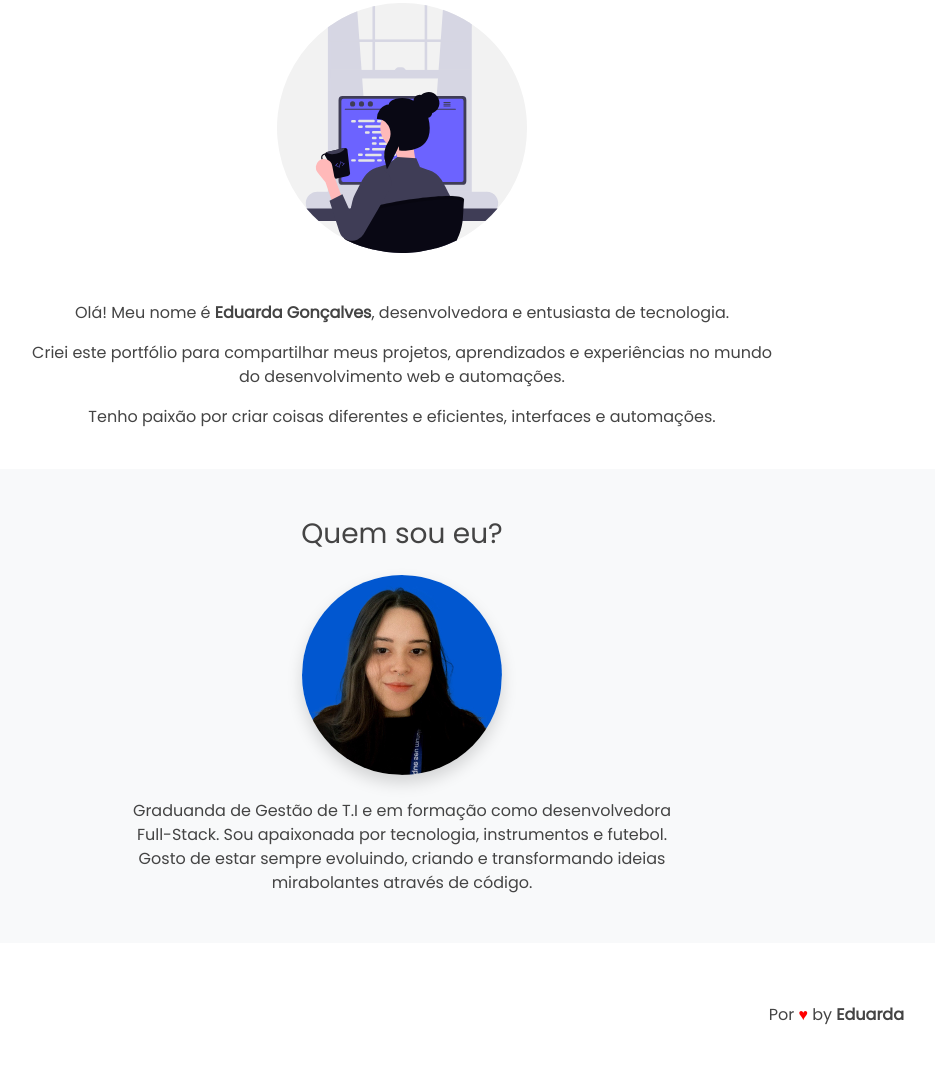
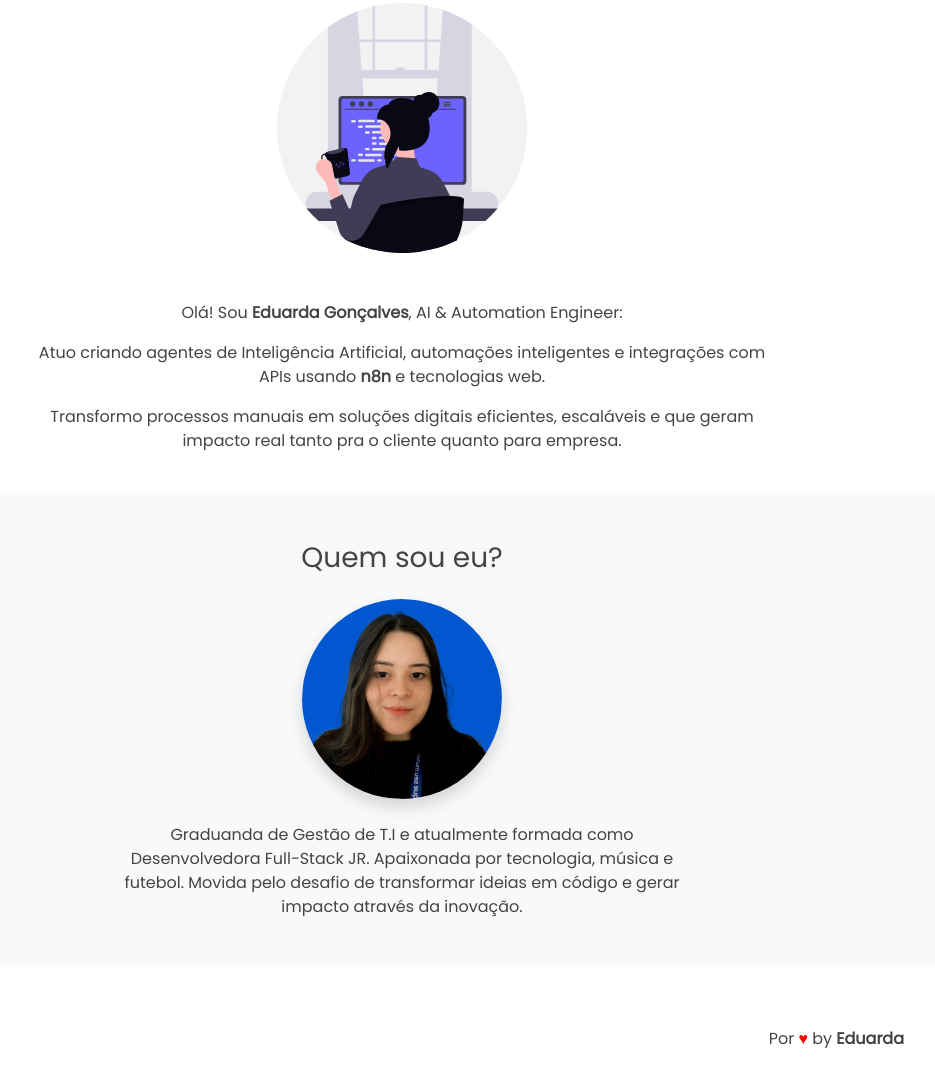
Before and after one commit to eduardaburityg/portifolio, a plain HTML site: page about.html in a window 1280 px wide. Shown: the part 232-1318 px from the top of the page, without its empty margins (238-1173 px from the left). Drawn offline with nearby package versions, Linux system fonts and the light colour scheme.

Commit message:
Atualização do portfólio: novo currículo + textos revisados

```diff
--- a/about.html
+++ b/about.html
@@ -3,7 +3,7 @@
 
 <head>
     <meta charset="UTF-8">
-    <title>Sobre | Eduarda Burity</title>
+    <title>Sobre | Eduarda Gonçalves</title>
     <meta name="viewport" content="width=device-width, initial-scale=1.0, shrink-to-fit=yes">
     <link rel="stylesheet" href="https://cdnjs.cloudflare.com/ajax/libs/animate.css/3.7.2/animate.min.css">
     <link rel="stylesheet" href="https://stackpath.bootstrapcdn.com/bootstrap/4.4.1/css/bootstrap.min.css">
@@ -52,20 +52,21 @@
 <section class="py-4" style="max-width: 900px; margin: 0 auto;">
     <div class="row justify-content-center">
         <div class="col-md-10 text-center">
-                <p data-aos="fade-up">Olá! Meu nome é <strong>Eduarda Gonçalves</strong>, desenvolvedora e entusiasta de tecnologia.</p>
-                <p data-aos="fade-up" data-aos-delay="100">Criei este portfólio para compartilhar meus projetos, aprendizados e experiências no mundo do desenvolvimento web e automações.</p>
-                <p data-aos="fade-up" data-aos-delay="200">Tenho paixão por criar coisas diferentes e eficientes, interfaces e automações.</p>
+            <p data-aos="fade-up">Olá! Sou <strong>Eduarda Gonçalves</strong>, AI & Automation Engineer:</p>
+            <p data-aos="fade-up" data-aos-delay="100">Atuo criando agentes de Inteligência Artificial, automações inteligentes e integrações com APIs usando <strong>n8n</strong> e tecnologias web.</p>
+            <p data-aos="fade-up" data-aos-delay="200">Transformo processos manuais em soluções digitais eficientes, escaláveis e que geram impacto real tanto pra  o cliente quanto para empresa.</p>
         </div>
     </div>
 </section>
+
 
     <!-- FOTO + BIO -->
     <section class="text-center py-5" style="background-color: #f8f9fa;">
         <h3 class="mb-4" data-aos="fade-up">Quem sou eu?</h3>
         <img src="assets/img/minha-foto.jpeg" alt="Eduarda" class="rounded-circle shadow" width="200" data-aos="zoom-in">
         <p class="mt-4 px-3" style="max-width: 600px; margin: 0 auto;" data-aos="fade-up" data-aos-delay="200">
-            Graduanda de Gestão de T.I e em formação como desenvolvedora Full-Stack. Sou apaixonada por tecnologia, instrumentos e futebol.
-            Gosto de estar sempre evoluindo, criando e transformando ideias mirabolantes através de código.
+            Graduanda de Gestão de T.I e atualmente formada como Desenvolvedora Full-Stack JR.
+                Apaixonada por tecnologia, música e futebol. Movida pelo desafio de transformar ideias em código e gerar impacto através da inovação.
         </p>
     </section>
 
```
Also changed, not shown: index.html (+2 -2 lines), 1 other file. Lines whose indentation alone changed are shown as unchanged.
